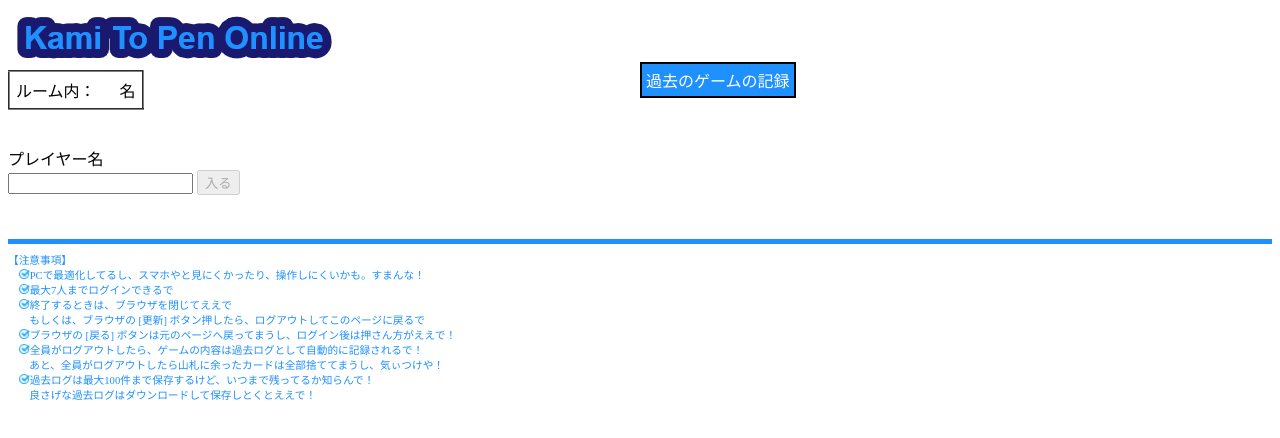
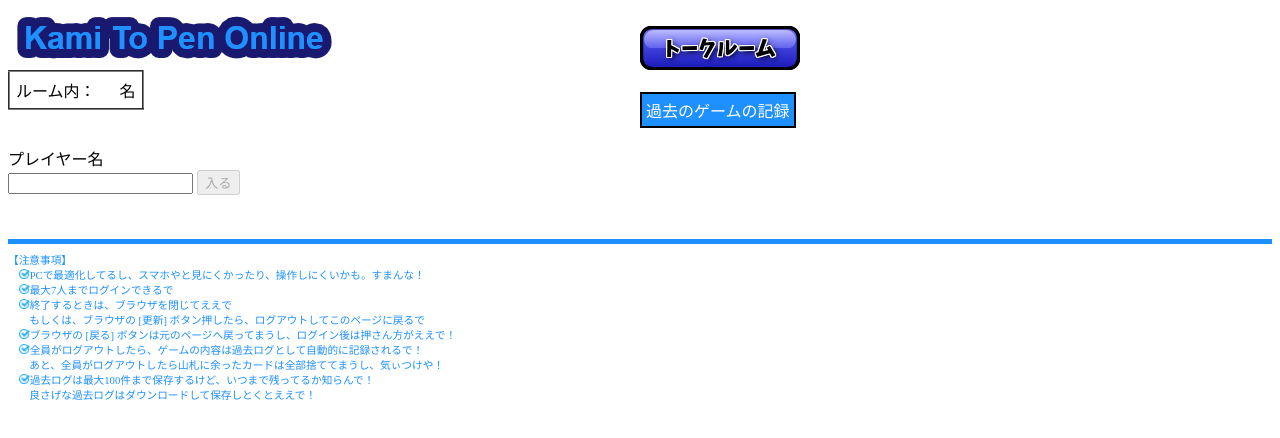
Before and after one commit to AgedashiDofu/AgedashiDofu.github.io, a website: page game/public/index.html in a window 1280 px wide. Drawn offline with nearby package versions, Linux system fonts and the light colour scheme; no server answers.

Commit message:
Modify talk room

```diff
--- a/game/public/index.html
+++ b/game/public/index.html
@@ -50,8 +50,8 @@
 	</div>
 
 	<div id="styleRuleSetting">
+
 		<div id="viewRuleSetting" style="display:none">
-
 			<table border="2" rules="none" cellpadding="6">
 				<tr>
 					<td colspan="3" bgcolor="darkgreen" style="color:white">
@@ -88,7 +88,9 @@
 			</br>
 		</div>
 		<div id="viewListLog">
-			</br></br></br>
+			</br>
+			<a href="https://agedashidofu.github.io" target="_blank"><img src="talk_room_btn.png" alt="トークルームを開く"></a>
+			</br></br>
 			<table bgcolor="dodgerblue" style="color:white;" rules="none" border="2" bordercolor="black" cellpadding="4"><tr><td>過去のゲームの記録</td></tr></table>
 			<div id="tableLog"></div>
 		</div>
```
Also changed, not shown: game/public/talk_room_btn.png (added).
